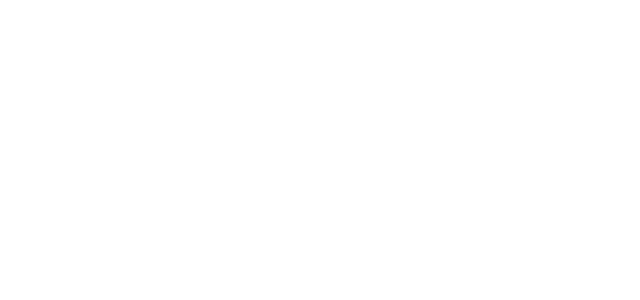
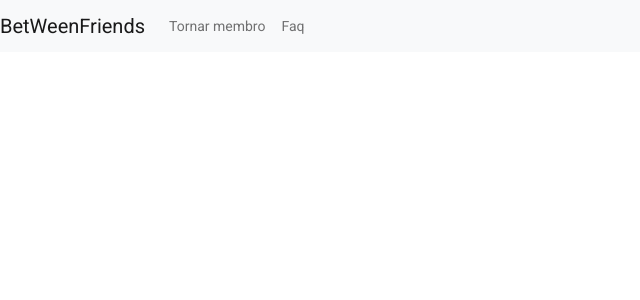
Before and after one commit to EngSoftware2022/seapa-ui, an Angular app: page / in a window 1280 px wide. Shown: the top 300 px of the page, without its empty margins (0-640 px from the left). Built offline with nearby package versions, Linux system fonts and the light colour scheme.

Commit message:
add navbar

```diff
--- a/src/app/app.component.html
+++ b/src/app/app.component.html
@@ -1,2 +1,2 @@
-
+<app-navbar></app-navbar>
 <router-outlet></router-outlet>
--- a/src/app/app.module.ts
+++ b/src/app/app.module.ts
@@ -11,12 +11,14 @@
 import { FaqComponent } from './pages/faq/faq.component';
 import { MatFormFieldModule } from '@angular/material/form-field';
 import { FormsModule, ReactiveFormsModule } from '@angular/forms';
+import { NavbarComponent } from './components/navbar/navbar.component';
 
 @NgModule({
   declarations: [
     AppComponent,
     NewUserComponent,
-    FaqComponent
+    FaqComponent,
+    NavbarComponent
   ],
   imports: [
     BrowserModule,
@@ -31,7 +33,7 @@
     HttpClientModule,
     ReactiveFormsModule,
     MatFormFieldModule,
-    FormsModule
+    FormsModule,
   ],
   providers: [],
   bootstrap: [AppComponent]
--- /dev/null
+++ b/src/app/components/navbar/navbar.component.html
@@ -0,0 +1,16 @@
+<nav class="navbar navbar-expand-lg navbar-light bg-light">
+    <a class="navbar-brand" href="#">BetWeenFriends</a>
+    <button class="navbar-toggler" type="button" data-toggle="collapse" data-target="#navbarNav" aria-controls="navbarNav" aria-expanded="false" aria-label="Toggle navigation">
+      <span class="navbar-toggler-icon"></span>
+    </button>
+    <div class="collapse navbar-collapse" id="navbarNav">
+      <ul class="navbar-nav">
+        <li class="nav-item active">
+          <a class="nav-link" href="new-user">Tornar membro <span class="sr-only"></span></a>
+        </li>
+        <li class="nav-item">
+          <a class="nav-link" href="faq">Faq</a>
+        </li>
+      </ul>
+    </div>
+  </nav>
--- /dev/null
+++ b/src/app/components/navbar/navbar.component.ts
@@ -0,0 +1,17 @@
+import { Component, OnInit } from '@angular/core';
+
+@Component({
+  selector: 'app-navbar',
+  templateUrl: './navbar.component.html',
+  styleUrls: ['./navbar.component.scss']
+})
+export class NavbarComponent implements OnInit {
+
+  constructor() { }
+
+
+  ngOnInit(): void {
+  }
+
+
+}
```
Also changed, not shown: src/app/components/navbar/navbar.component.scss (added), src/assets/img/WhatsApp Image 2022-10-15 at 11.20.03.jpeg (added).
